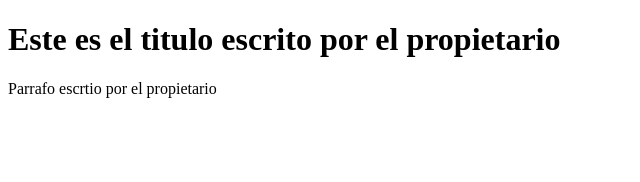
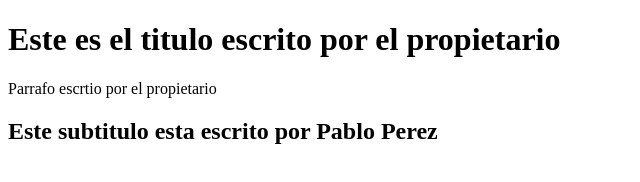
Before and after one commit to Fejefertru01/HTML, a plain HTML site: page index.html in a window 1280 px wide. Shown: the whole page, without its empty margins (0-640 px from the left). Drawn offline with Linux system fonts and the light colour scheme.

Commit message:
Parrafo Pablo añadio

```diff
--- a/index.html
+++ b/index.html
@@ -9,5 +9,6 @@
 <body>
     <h1>Este es el titulo escrito por el propietario</h1>
     <p>Parrafo escrtio por el propietario</p>
+    <h2>Este subtitulo esta escrito por Pablo Perez</h2>
 </body>
 </html>
```
